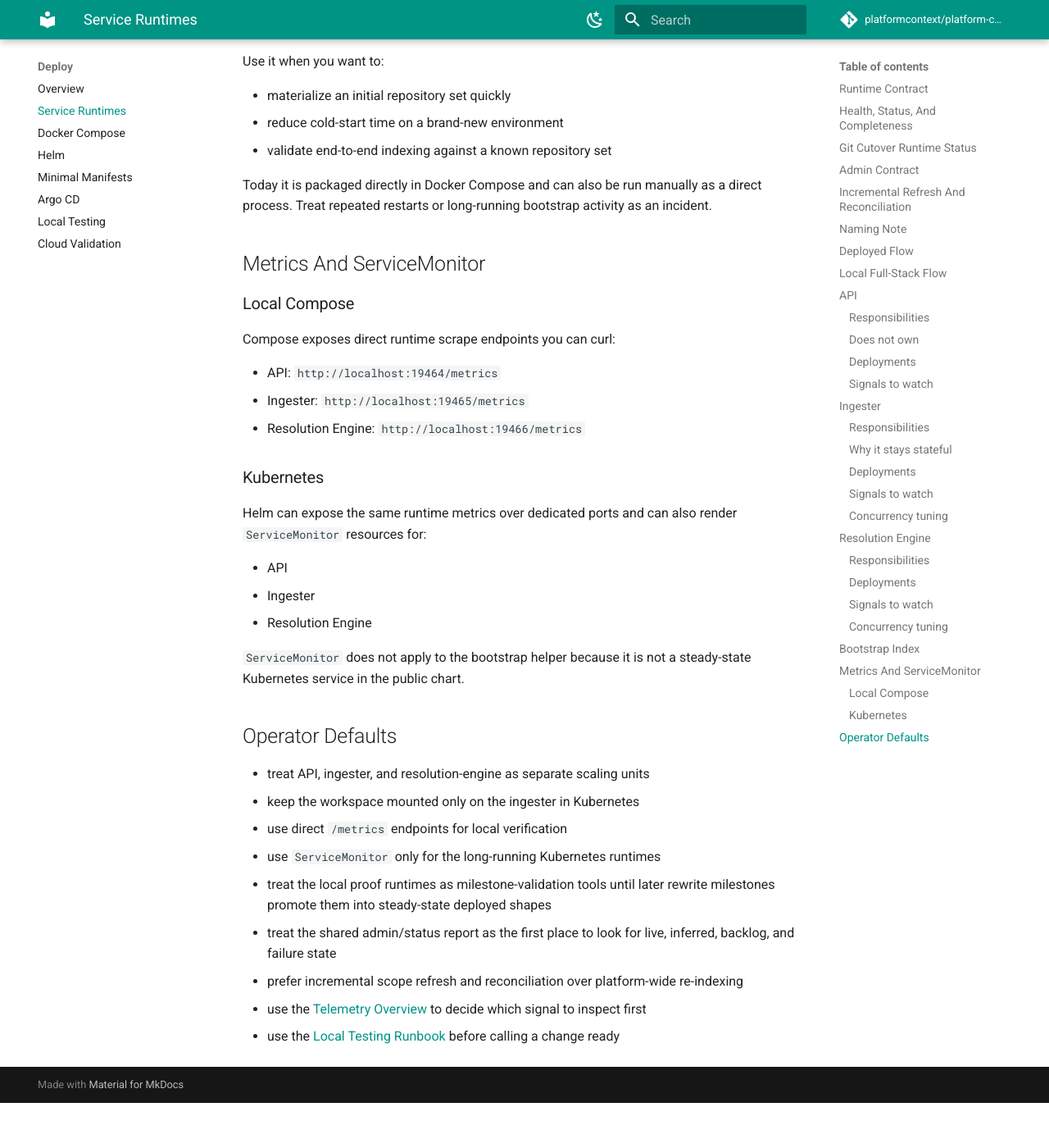
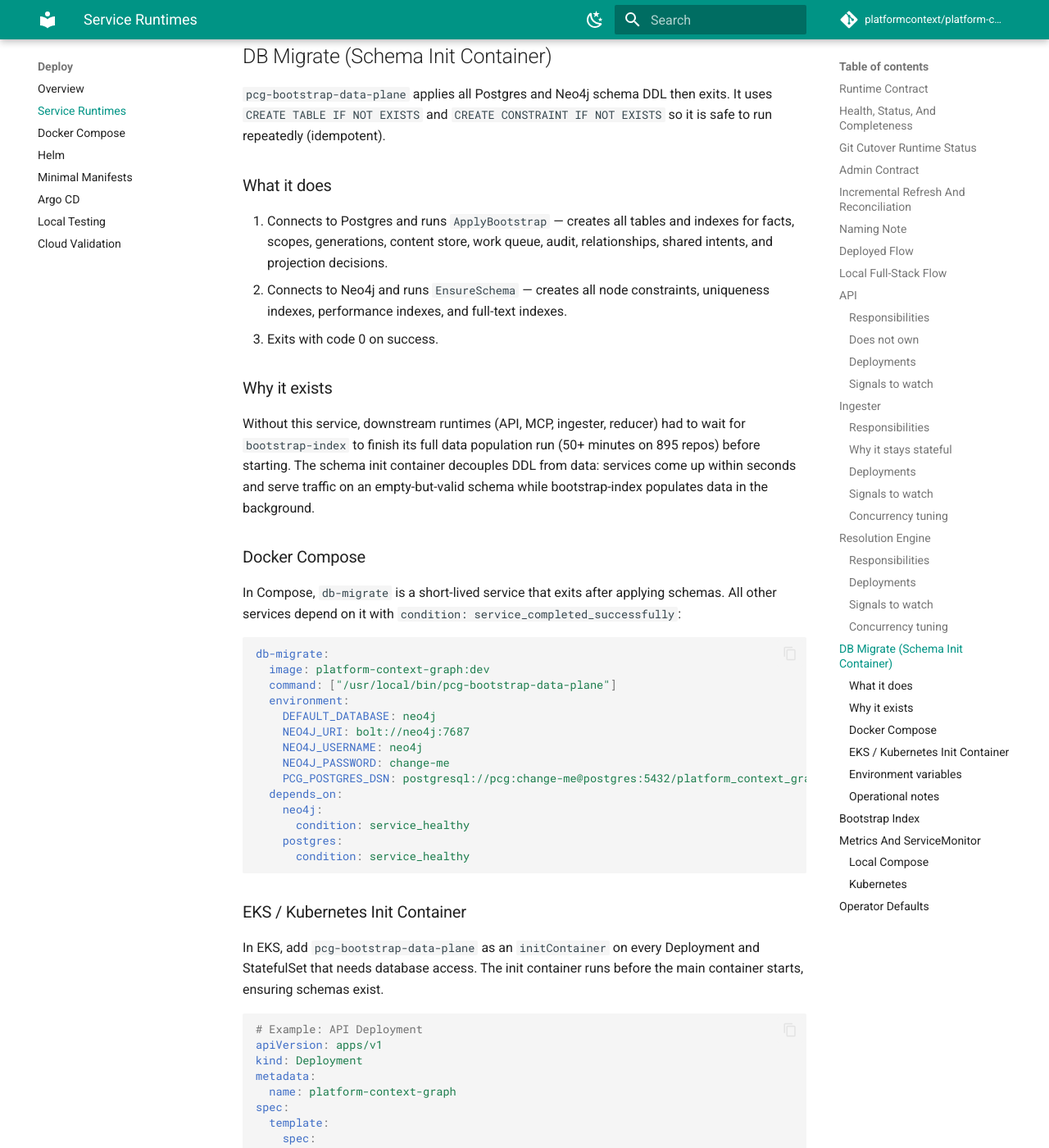
Before and after one commit to platformcontext/platform-context-graph, an MkDocs documentation site: the page built from docs/docs/deployment/service-runtimes.md, in a window 1280 px wide and 1400 px high, scrolled down 8161 px. Shown: the whole window at 82% size. Built offline with MkDocs 1.6.1 and Material for MkDocs 9.7.7, drawn with Linux system fonts in a browser that asks for light colours; comment, search, counter and statistics services are not loaded; before the commit the page ends 9506 px from its top, so only the background shows below that; some of the changed text lies outside the part shown.

Commit message:
docs(deployment): add db-migrate init container and EKS guidance
Documents the pcg-bootstrap-data-plane schema migration service with
Compose usage, Kubernetes initContainer examples for all workloads,
environment variable reference, and operational notes on idempotency,
failure handling, and rolling update behavior.

````diff
--- a/docs/docs/deployment/service-runtimes.md
+++ b/docs/docs/deployment/service-runtimes.md
@@ -44,6 +44,7 @@
 
 | Runtime | Owns | Default command | Storage access | Metrics exposure | Kubernetes shape |
 | --- | --- | --- | --- | --- | --- |
+| DB Migrate | Postgres + Neo4j schema DDL | `/usr/local/bin/pcg-bootstrap-data-plane` | Postgres DDL + Neo4j DDL | none (exits immediately) | `initContainer` |
 | API | HTTP API, query reads, admin endpoints | `pcg api start --host 0.0.0.0 --port 8080` | graph + content reads only | direct `/metrics`, optional `ServiceMonitor` | `Deployment` |
 | MCP Server | MCP tool transport | `pcg mcp start` | graph + content reads only | direct `/metrics`, optional `ServiceMonitor` | `Deployment` |
 | Ingester | repo sync, parsing, fact emission, workspace ownership | `/usr/local/bin/pcg-ingester` | workspace PVC + Postgres + Neo4j | direct `/metrics`, optional `ServiceMonitor` | `StatefulSet` |
@@ -288,6 +289,131 @@
 concurrent workers across all reducer replicas. Each worker holds one
 connection during claim/execute/ack.
 
+## DB Migrate (Schema Init Container)
+
+`pcg-bootstrap-data-plane` applies all Postgres and Neo4j schema DDL then
+exits. It uses `CREATE TABLE IF NOT EXISTS` and `CREATE CONSTRAINT IF NOT
+EXISTS` so it is safe to run repeatedly (idempotent).
+
+### What it does
+
+1. Connects to Postgres and runs `ApplyBootstrap` — creates all tables and
+   indexes for facts, scopes, generations, content store, work queue, audit,
+   relationships, shared intents, and projection decisions.
+2. Connects to Neo4j and runs `EnsureSchema` — creates all node constraints,
+   uniqueness indexes, performance indexes, and full-text indexes.
+3. Exits with code 0 on success.
+
+### Why it exists
+
+Without this service, downstream runtimes (API, MCP, ingester, reducer)
+had to wait for `bootstrap-index` to finish its full data population run
+(50+ minutes on 895 repos) before starting. The schema init container
+decouples DDL from data: services come up within seconds and serve traffic
+on an empty-but-valid schema while bootstrap-index populates data in the
+background.
+
+### Docker Compose
+
+In Compose, `db-migrate` is a short-lived service that exits after applying
+schemas. All other services depend on it with
+`condition: service_completed_successfully`:
+
+```yaml
+db-migrate:
+  image: platform-context-graph:dev
+  command: ["/usr/local/bin/pcg-bootstrap-data-plane"]
+  environment:
+    DEFAULT_DATABASE: neo4j
+    NEO4J_URI: bolt://neo4j:7687
+    NEO4J_USERNAME: neo4j
+    NEO4J_PASSWORD: change-me
+    PCG_POSTGRES_DSN: postgresql://pcg:change-me@postgres:5432/platform_context_graph
+  depends_on:
+    neo4j:
+      condition: service_healthy
+    postgres:
+      condition: service_healthy
+```
+
+### EKS / Kubernetes Init Container
+
+In EKS, add `pcg-bootstrap-data-plane` as an `initContainer` on every
+Deployment and StatefulSet that needs database access. The init container
+runs before the main container starts, ensuring schemas exist.
+
+```yaml
+# Example: API Deployment
+apiVersion: apps/v1
+kind: Deployment
+metadata:
+  name: platform-context-graph
+spec:
+  template:
+    spec:
+      initContainers:
+        - name: db-migrate
+          image: {{ .Values.image.repository }}:{{ .Values.image.tag }}
+          command: ["/usr/local/bin/pcg-bootstrap-data-plane"]
+          env:
+            - name: PCG_POSTGRES_DSN
+              valueFrom:
+                secretKeyRef:
+                  name: pcg-db-credentials
+                  key: dsn
+            - name: NEO4J_URI
+              value: bolt://neo4j:7687
+            - name: NEO4J_USERNAME
+              valueFrom:
+                secretKeyRef:
+                  name: pcg-neo4j-credentials
+                  key: username
+            - name: NEO4J_PASSWORD
+              valueFrom:
+                secretKeyRef:
+                  name: pcg-neo4j-credentials
+                  key: password
+            - name: DEFAULT_DATABASE
+              value: neo4j
+      containers:
+        - name: api
+          image: {{ .Values.image.repository }}:{{ .Values.image.tag }}
+          command: ["/usr/local/bin/pcg-api"]
+          # ...
+```
+
+Apply the same init container to:
+
+| Workload | Kind | Why |
+| --- | --- | --- |
+| `platform-context-graph` (API) | `Deployment` | Reads from Postgres + Neo4j |
+| `mcp-server` | `Deployment` | Reads from Postgres + Neo4j |
+| `ingester` | `StatefulSet` | Writes facts to Postgres |
+| `resolution-engine` (reducer) | `Deployment` | Writes to Postgres + Neo4j |
+
+### Environment variables
+
+| Variable | Required | Purpose |
+| --- | --- | --- |
+| `PCG_POSTGRES_DSN` | Yes | Postgres connection string |
+| `NEO4J_URI` | Yes | Neo4j Bolt URI |
+| `NEO4J_USERNAME` | Yes | Neo4j auth username |
+| `NEO4J_PASSWORD` | Yes | Neo4j auth password |
+| `DEFAULT_DATABASE` | No | Neo4j database name (default: `neo4j`) |
+
+### Operational notes
+
+- **Idempotent**: safe to run on every pod start — all DDL uses `IF NOT EXISTS`.
+- **Fast**: completes in under 5 seconds on a warm database.
+- **No data dependency**: does not populate any data, only creates empty tables
+  and indexes. Data is populated by `bootstrap-index` or `ingester`.
+- **Failure handling**: if the init container fails (database unreachable),
+  Kubernetes will retry the pod according to `restartPolicy`. The main
+  container will not start until schema migration succeeds.
+- **Rolling updates**: when deploying a new version with schema changes, the
+  init container on the first pod to roll applies the new DDL. Subsequent pods
+  see it already applied (idempotent).
+
 ## Bootstrap Index
 
 Bootstrap indexing is a one-shot operator activity, not a long-running
````
